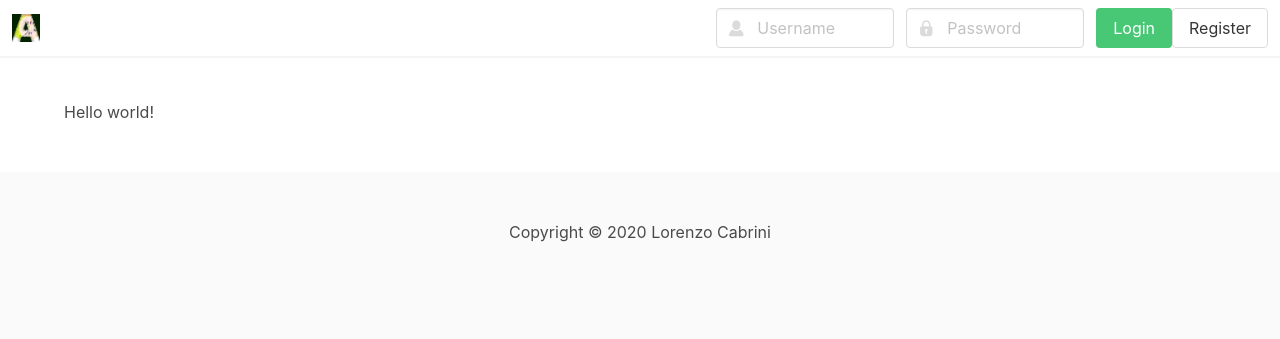
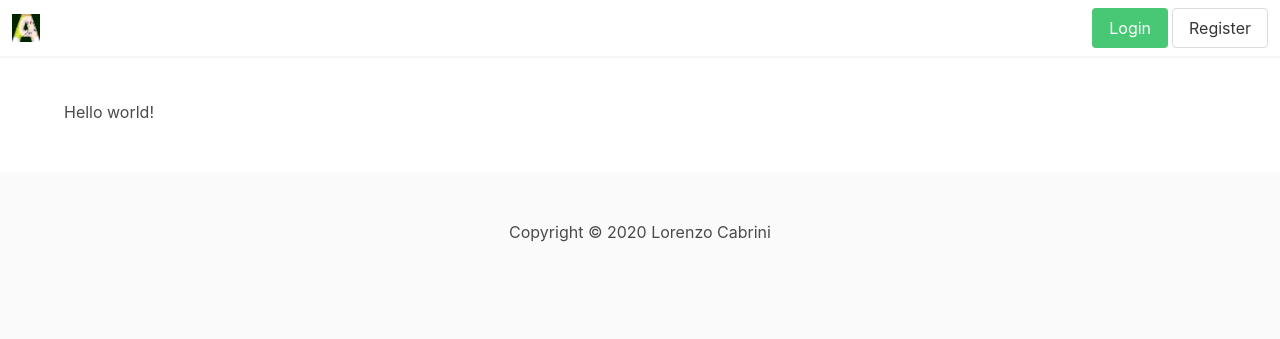
Before and after one commit to Prince-linux/aluguntugui, a Django app: page / in a window 1280 px wide. Shown: the top 339 px of the page. Run offline with Django 3.2, Linux system fonts and the light colour scheme; parts of the project's set-up code (start-up, migrations or seed data) failed here and were passed over.

Commit message:
Spacing between login and registration buttons

```diff
--- a/alu/core/templates/base.html
+++ b/alu/core/templates/base.html
@@ -30,37 +30,7 @@
 
 	{% if not user.is_authenticated %}
 	  <div class="navbar-item">
-	    <form method="post" action="{% url 'login' %}">
-	      {% csrf_token %}
-	      <div class="field is-horizontal">
-		<div class="field-body">
-		  <div class="field">
-		    <p class="control has-icons-left">
-		      <input class="input" type="text" name="username" placeholder="Username" size="8">
-		      <span class="icon is-small is-left">
-			<i class="fa fa-user"></i>
-		      </span>
-		    </p>
-		  </div>
-
-		  <div class="field">
-		    <p class="control has-icons-left">
-		      <input class="input" type="password" name="password" placeholder="Password" size="8">
-		      <span class="icon is-small is-left">
-			<i class="fa fa-lock"></i>
-		      </span>
-		    </p>
-		  </div>
-
-		  <div class="field">
-		    <p class="control">
-		      <input class="button is-success" type="submit" value="Login">
-		    </p>
-		  </div>
-		</div>
-	      </div>
-	    </form>
-
+	    <a class="button is-success mr-1" href="{% url 'login' %}">Login</a>
 	    <a class="button" href="{% url 'register' %}">Register</a>
 	  </div>
 	{% else %}
```
